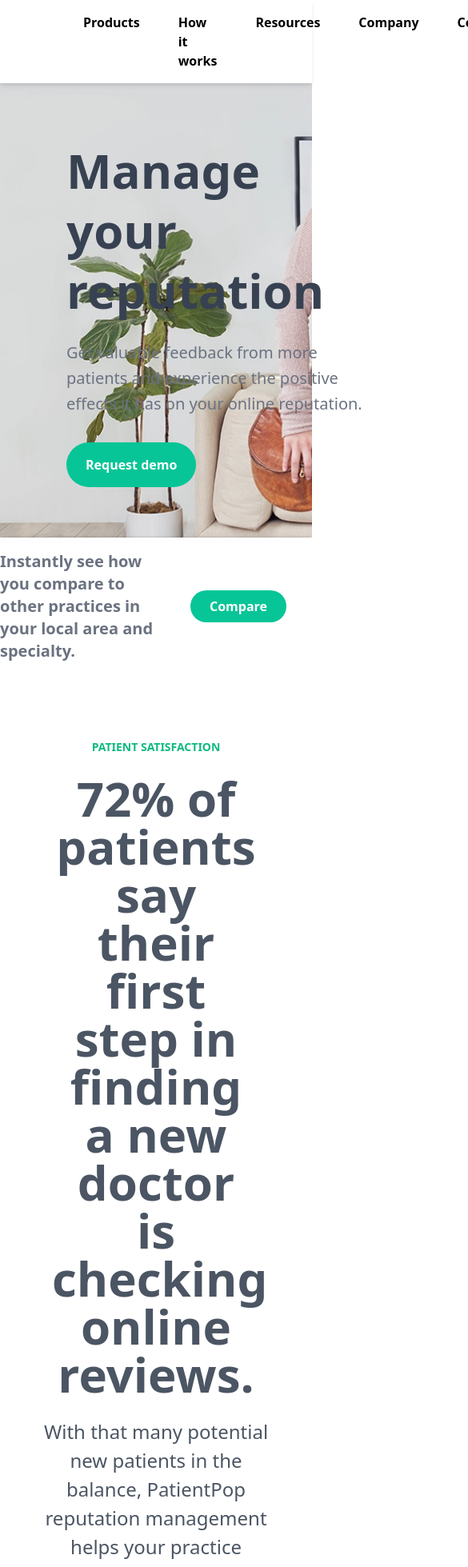
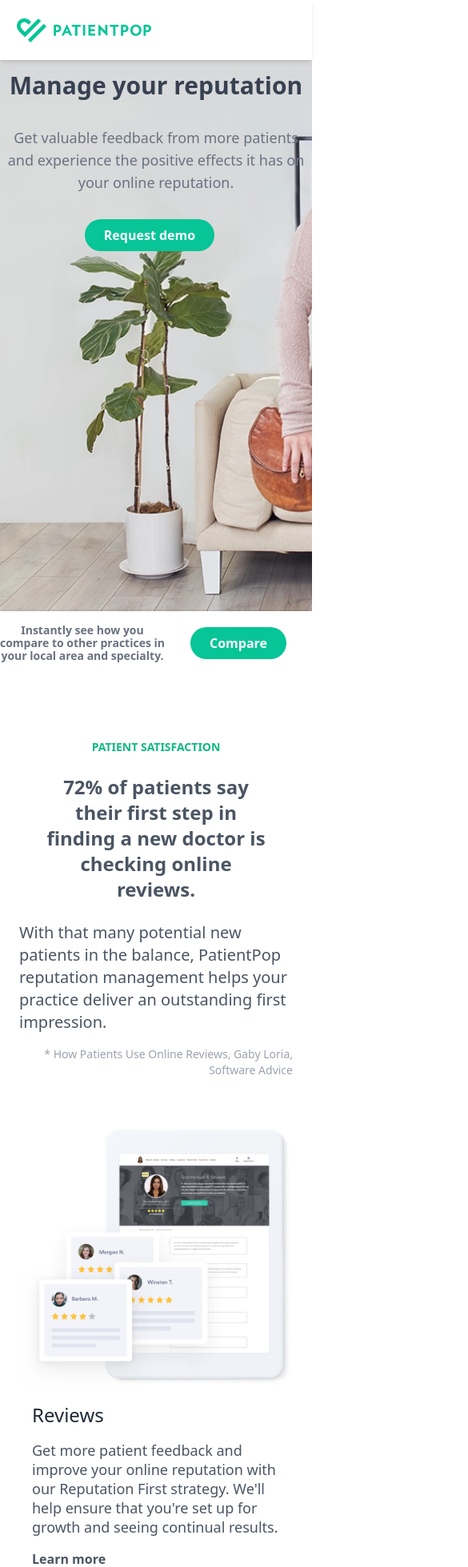
Before and after one commit to BisiDavi/patientpop, a Next.js app: page / in a window 390 px wide. Shown: the top 1959 px of the page at 80% size, 585 px wide, since content can reach past the window. Built offline with nearby package versions, Linux system fonts and the light colour scheme.

Commit message:
hook added

```diff
--- a/components/footer.tsx
+++ b/components/footer.tsx
@@ -5,9 +5,9 @@
 export default function Footer() {
   return (
     <>
-      <footer className="footer text-white border-t py-20 border-gray-600">
-        <div className="container m-auto px-20">
-          <div className="footer-links flex justify-between">
+      <footer className="footer text-white border-t py-20 pb-28 border-gray-600">
+        <div className="container m-auto lg:px-20 px-4">
+          <div className="footer-links flex justify-between flex-col lg:flex-row">
             {footerContent.footer.map((item, index) => (
               <div key={index} className={`column-${index}`}>
                 <h4 className="text-xl my-8 font-bold">{item.title}</h4>
@@ -23,7 +23,16 @@
               </div>
             ))}
           </div>
-          <div className="social-links"></div>
+          <div className="social-links flex items-center justify-between my-8">
+            <div className="icons"></div>
+            <div className="social-icons flex items-center">
+              {footerContent.socialLinks.map((link, index) => (
+                <Link key={index} href={link.link} passHref>
+                  <i className={`${link.icon} mx-4 text-white`} />
+                </Link>
+              ))}
+            </div>
+          </div>
           <div className="bottom-links flex items-center justify-between mt-10 text-gray-400">
             <p>Copyright 2021 PatientPop, Inc.</p>
             <div className="page-links">
--- a/components/header.tsx
+++ b/components/header.tsx
@@ -5,9 +5,9 @@
 export default function Header() {
   return (
     <header className="bg-gray flex justify-center bg-white shadow-md fixed top-0 w-full">
-      <div className="content container flex items-center justify-between py-4 px-20">
+      <div className="content container flex items-center justify-between py-4 px-4 lg:px-20 ">
         <Logo />
-        <ul className="flex align-items-center">
+        <ul className="lg:flex hidden kwitems-center">
           {menuLinks.header.map((menu, index) => (
             <li className="mx-6 font-bold" key={index}>
               <Link href={menu.link} passHref>
@@ -16,7 +16,7 @@
             </li>
           ))}
         </ul>
-        <div className="signin flex items-center">
+        <div className="signin hidden lg:flex items-center">
           <h3>Sign in</h3>
           <Button text="Free demo" />
         </div>
--- a/components/home-banner.tsx
+++ b/components/home-banner.tsx
@@ -3,16 +3,16 @@
 export default function HomeBanner() {
   return (
     <>
-      <section className="home-banner w-100 flex justify-center items-start h-screen">
-        <div className="container pt-20 ml-40">
-          <h1 className="text-6xl font-bold text-gray-700 w-1/4 my-2 leading-tight mt-24">
+      <section className="home-banner flex justify-center items-start h-screen">
+        <div className="container lg:pt-20 lg:ml-40 mt-20 lg:mt-0 items-center flex flex-col">
+          <h1 className="text-center lg:text-left text-3xl lg:text-6xl font-bold text-gray-700 xl:w-1/4 my-2 leading-tight lg:mt-24">
             Manage your reputation
           </h1>
-          <p className="text-xl text-gray-500 font-medium leading-8 w-96 mt-6 mb-8">
+          <p className="text-center text-lg text-gray-500 font-medium leading:4 lg:leading-8 lg:w-96 mt-6 mb-8">
             Get valuable feedback from more patients and experience the positive
             effects it has on your online reputation.
           </p>
-          <Button className="py-4 ml-0" text="Request demo" />
+          <Button className="py-2 lg:py-4 ml-0" text="Request demo" />
         </div>
       </section>
       <style jsx>
--- a/components/info-section.tsx
+++ b/components/info-section.tsx
@@ -6,13 +6,15 @@
 export default function InfoSection() {
   function displayInfoText(service) {
     return (
-      <div className="text wtext w-2/5">
-        <h3 className="text-5xl font-bold my-4">{service.title}</h3>
-        <p className="text-xl leading-8 my-4 text-gray-600 font-medium">
+      <div className="text lg:w-2/5 order-2 lg:order-none px-10 lg:px-0">
+        <h3 className="text-2xl font-medium text-gray-800 lg:text-5xl lg:font-bold my-4">
+          {service.title}
+        </h3>
+        <p className="text-lg font-normal leading-6 lg:text-xl lg:leading-8 my-4 text-gray-600 lg:font-medium">
           {service.text}
         </p>
         <Link href={service.link}>
-          <a className="text-xl font-semibold border-b-4 border-green-400 pb-2 text-gray-600">
+          <a className="text-md lg:text-xl font-semibold border-b-4 border-green-400 pb-2 text-gray-600">
             {service.linkName}
           </a>
         </Link>
@@ -21,14 +23,14 @@
   }
   return (
     <section className="container m-auto py-20 bg-white">
-      <div className="patient-satisfaction">
+      <div className="patient-satisfaction px-6 lg:px-0">
         <h6 className="text-sm text-center text-green-500 font-bold">
           PATIENT SATISFACTION
         </h6>
-        <h1 className="text-6xl m-auto text-center w-4/6 my-6 font-semibold text-gray-600">
+        <h1 className="text-2xl lg:text-6xl m-auto text-center w-5/6 lg:w-4/6 my-6 font-semibold text-gray-600">
           {content.intro.title}
         </h1>
-        <p className="text-2xl w-3/4 text-center m-auto my-4 leading-9 text-gray-600">
+        <p className="text-xl font-normal leading-7 lg:text-xl lg:leading-8 my-4 text-gray-600 lg:font-medium">
           {content.intro.text}
         </p>
 
@@ -46,11 +48,11 @@
           return service.position === "inverted" ? (
             <div
               key={index}
-              className="info flex items-center justify-center my-16"
+              className="info flex flex-col lg:flex-row items-center justify-center my-16"
             >
               {displayInfoText(service)}
               <img
-                className="max-w-2xl ml-12"
+                className="max-w-2xl xl:ml-12 order-1 px-6 lg:px-0 lg:order-none"
                 src={service.image}
                 height="100%"
                 width="100%"
@@ -60,11 +62,11 @@
           ) : (
             <div
               key={index}
-              className="info flex items-center justify-center my-16"
+              className="info md:flex-col lg:flex-row lg:flex items-center justify-center my-16"
             >
               <img
                 src={service.image}
-                className="max-w-2xl mr-12"
+                className="max-w-2xl xl:mr-12 order-1 px-6 lg:px-0 lg:order-none"
                 height="100%"
                 width="100%"
                 alt={service.title}
--- a/components/learn-how.tsx
+++ b/components/learn-how.tsx
@@ -5,22 +5,23 @@
   return (
     <>
       <section className="flex justify-center flex-col m-auto">
-        <div className="row-1 flex items-center py-20">
-          <div className="learn-how w-1/2 text-white text-center">
+        <div className="row-1  flex items-center py-20">
+          <div className="learn-how w-1/2 text-white text-center hidden lg:flex">
             <h5 className="text-white text-sm font-bold text-gray-200 my-2">
               LEARN HOW
             </h5>
             <p className="text-2xl">Attract more patients</p>
           </div>
-          <div className="learn-how w-1/2 text-white text-center">
+          <div className="learn-how w-full lg:w-1/2 text-white text-center">
             <h5 className="text-white text-sm font-bold text-gray-200 my-2">
               LEARN HOW
             </h5>
             <p className="text-2xl">Modernize your patient experience</p>
           </div>
         </div>
-        <div className="row-2 bg-gray-700 py-32 flex items-center justify-around text-white">
-          <h3 className="text-3xl w-1/3 leading-snug font-semibold">
+
+        <div className="row-2 bg-gray-700 py-10 lg:py-32 flex flex-col lg:flex-row items-center justify-around text-white px-4">
+          <h3 className="text-xl lg:text-3xl  lg:w-1/3 leading-snug font-semibold my-8 text-center lg:text-left">
             Discover the only complete practice growth platform in healthcare.
           </h3>
           <Button className="px-12 py-4 " text="Schedule a demo" />
--- a/components/logo.tsx
+++ b/components/logo.tsx
@@ -1,11 +1,13 @@
 /* eslint-disable @next/next/no-img-element */
-import Image from "next/image";
+import Link from "next/link";
 
 export default function Logo() {
   return (
-    <div className="flex items-center w-60">
-      <img src="/logo.png"  alt="logo" />
-      <img src="/logo_text.png"  alt="logo" />
-    </div>
+    <Link href="/" passHref>
+      <a className="flex items-center w-60">
+        <img src="/logo.png" alt="logo" />
+        <img src="/logo_text.png" alt="logo" />
+      </a>
+    </Link>
   );
 }
--- a/components/notify.tsx
+++ b/components/notify.tsx
@@ -4,7 +4,7 @@
   return (
     <>
       <div className="notify flex items-center py-4 justify-center fixed bottom-0 bg-white w-full">
-        <p className="text-xl font-semibold text-gray-500 mb-0">
+        <p className="text-sm leading-4 text-center lg:text-lg font-semibold text-gray-500 mb-0">
           Instantly see how you compare to other practices in your local area
           and specialty.
         </p>
--- /dev/null
+++ b/hooks/useViewport.ts
@@ -0,0 +1,29 @@
+import { useState, useEffect } from "react";
+
+export default function useViewport() {
+  const [innerWidth, setInnerWidth] = useState(window.innerWidth);
+  const [innerHeight, setInnerHeight] = useState(window.innerHeight);
+
+  function handleWidthResize() {
+    setInnerWidth(window.innerWidth);
+  }
+
+  function handleHeightResize() {
+    setInnerHeight(window.innerHeight);
+  }
+  useEffect(() => {
+    window.addEventListener("resize", handleWidthResize);
+    return () => window.removeEventListener("resize", handleWidthResize);
+  }, []);
+
+  useEffect(() => {
+    window.addEventListener("resize", handleHeightResize);
+    return () => window.removeEventListener("resize", handleHeightResize);
+  }, []);
+
+  console.log("innerWidth", innerWidth);
+
+  console.log("innerHeight", innerHeight);
+
+  return { innerWidth, innerHeight };
+}
--- a/json/menu.json
+++ b/json/menu.json
@@ -83,13 +83,11 @@
     }
   ],
   "socialLinks": [
-    [
-      { "icon": "fa", "link": "#facebook" },
-      { "icon": "fa", "link": "#twitter" },
-      { "icon": "fa", "link": "#instagram" },
-      { "icon": "fa", "link": "#youtube" },
-      { "icon": "fa", "link": "#linkedin" }
-    ]
+    { "icon": "fab fa-facebook-f", "link": "#facebook" },
+    { "icon": "fab fa-twitter", "link": "#twitter" },
+    { "icon": "fab fa-instagram", "link": "#instagram" },
+    { "icon": "fab fa-youtube", "link": "#youtube" },
+    { "icon": "fab fa-linkedin-in", "link": "#linkedin" }
   ],
   "bottomLinks": [
     { "name": "Privacy Policy", "link": "#privacy-policy" },
```
